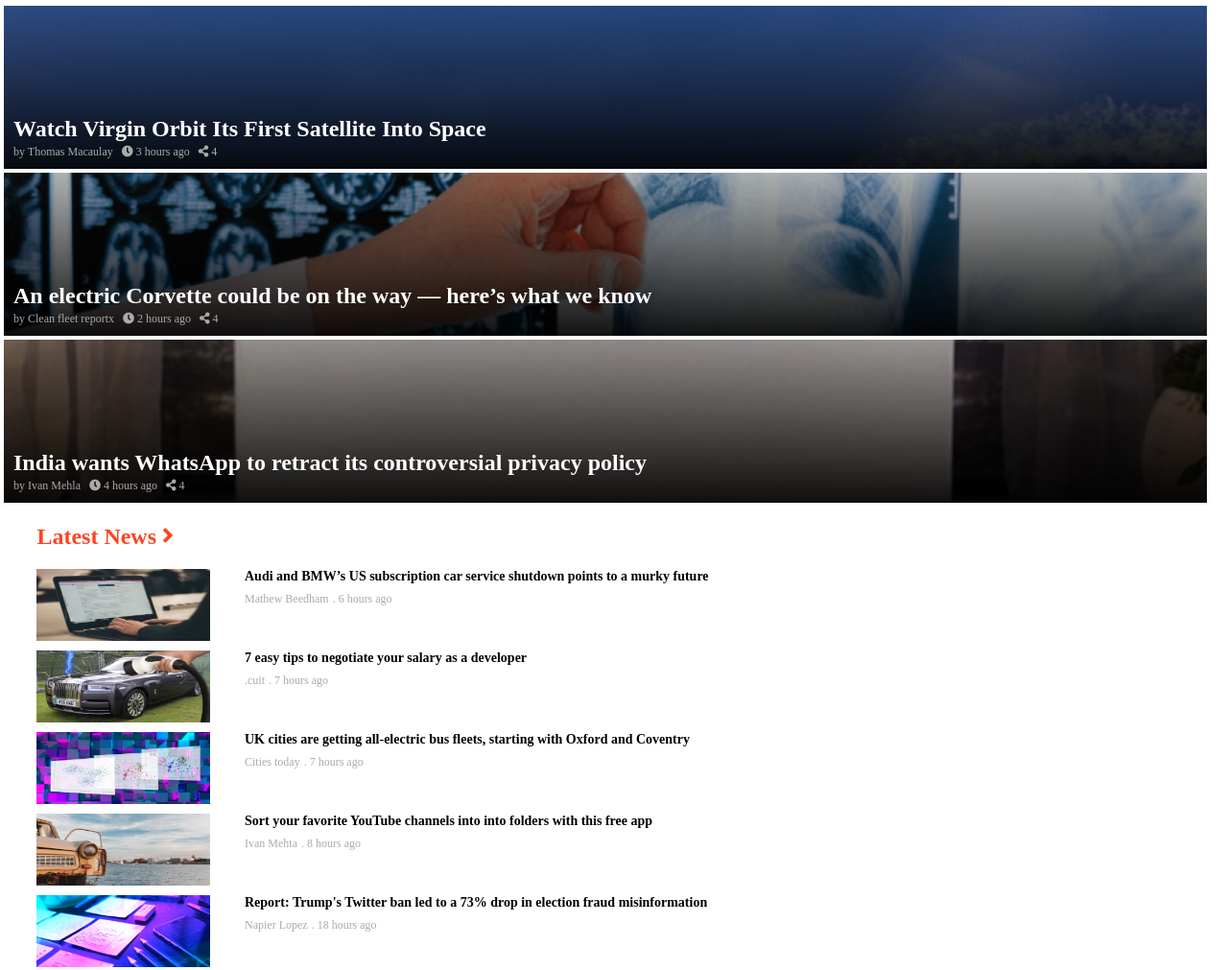
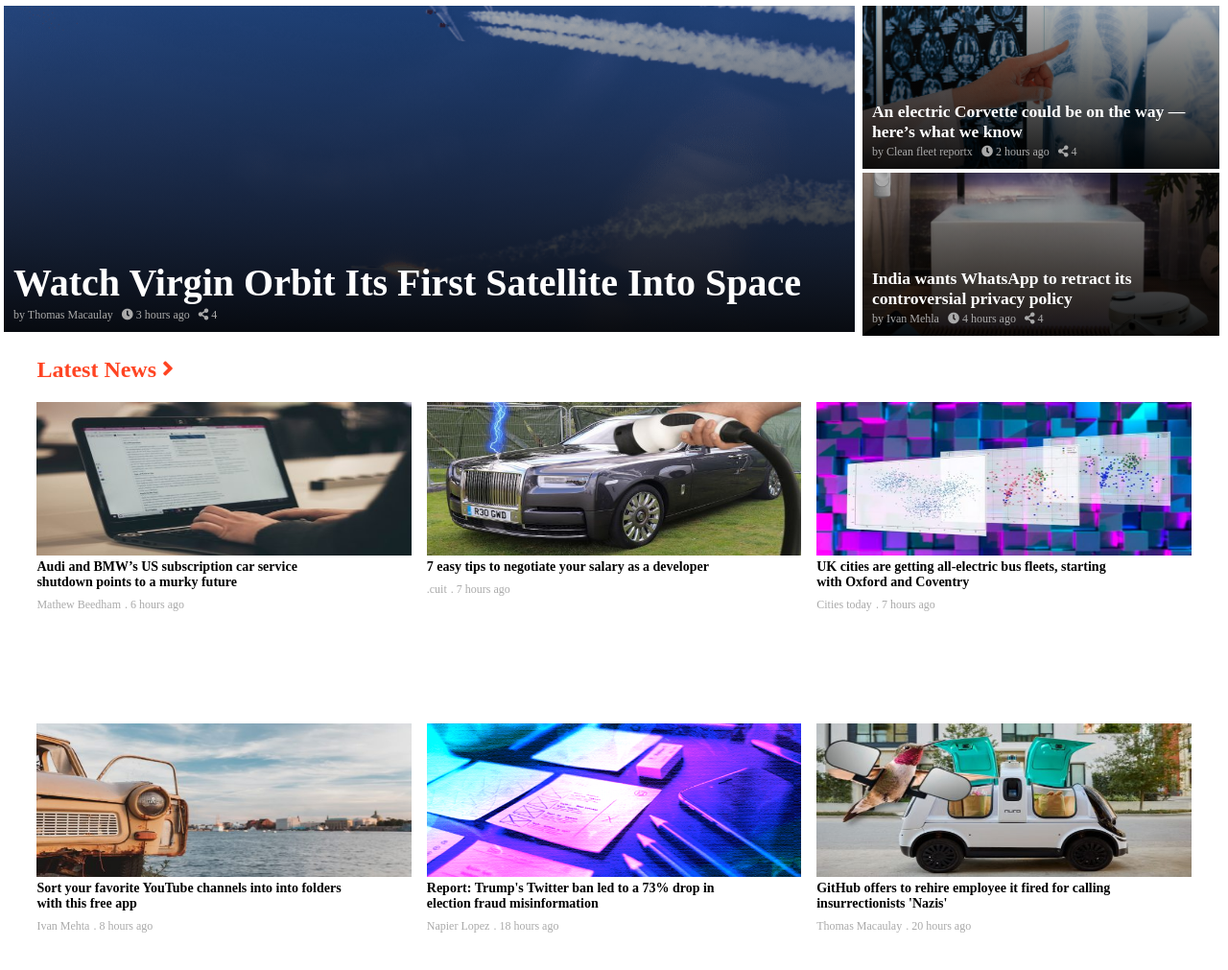
Before and after one commit to Moreneecoder/keji-miguel-responsive-web-design, a plain HTML site: page index.html in a window 1280 px wide. Shown: the part 126-1137 px from the top of the page at 96% size. Drawn offline with Linux system fonts and the light colour scheme.

Commit message:
Add medium screen style to Latest News section

```diff
--- a/assets/css/style.css
+++ b/assets/css/style.css
@@ -486,6 +486,62 @@
   .white-nav-links {
     margin: 15px;
   }
+
+  .headlines {
+    display: flex;
+    flex-direction: row;
+    padding-right: 5px;
+  }
+
+  .headline-image-1 {
+    width: 70%;
+    height: 340px;
+  }
+
+  .headline-image-1 .headline-item-text h1 {
+    font-size: 2.5em;
+  }
+
+  .mini-headlines {
+    display: flex;
+    flex-direction: column;
+    width: 30%;
+  }
+
+  .mini-headlines section {
+    padding-right: 10px;
+  }
+
+  .mini-headlines .headline-item .headline-item-text h1 {
+    font-size: 1.1em;
+  }
+
+  .latest-news-grid {
+    display: grid;
+    grid-template-columns: repeat(3, 1fr);
+    grid-gap: 1em;
+    grid-template-rows: repeat(3, 1fr);
+  }
+
+  .latest-news-item {
+    display: block;
+    margin-bottom: 0;
+    height: 100%;
+    align-items: stretch;
+  }
+
+  .latest-news-item img {
+    width: 100%;
+    height: 50%;
+  }
+
+  .news-title {
+    display: block;
+  }
+
+
+
+
 }
 
 @media only screen and (min-width: 1024px) {
--- a/index.html
+++ b/index.html
@@ -80,9 +80,11 @@
         </section>
       </section>
 
+      <section class="mini-headlines">
+
         <section class="headline-item headline-image-2">
           <section class="headline-item-text">
-          <h1>An electric Corvette could be on the way — here’s what we know</h1>
+            <h1 class="mini-headline-h1">An electric Corvette could be on the way — here’s what we know</h1>
             <span>
               <small class="art-author-link">by <a href="">Clean fleet reportx</a> &nbsp; <i class="fas fa-clock"></i> 2 hours ago &nbsp; <i class="fas fa-share-alt"></i> 4</small>
             </span>
@@ -91,7 +93,7 @@
 
         <section class="headline-item headline-image-3">
           <section class="headline-item-text">
-          <h1>India wants WhatsApp to retract its controversial privacy policy</h1>
+            <h1 class="mini-headline-h1">India wants WhatsApp to retract its controversial privacy policy</h1>
             <span>
               <small class="art-author-link">by <a href="">Ivan Mehla</a> &nbsp; <i class="fas fa-clock"></i> 4 hours ago &nbsp; <i class="fas fa-share-alt"></i> 4</small>
             </span>
@@ -100,8 +102,12 @@
 
       </section>
 
+    </section>
+
     <section class="latest-news">
       <h2>Latest News <i class="fas fa-angle-right"></i></h2>
+      <section class="latest-news-grid">
+
 
         <section class="latest-news-item">
           <img src="assets/images/latest-news-1.jpg" alt="News item image">
@@ -198,7 +204,7 @@
 
           </section>
         </section>
-
+      </section>
     </section>
 
     <section class="funding">
```
Also changed, not shown: 1 other file. Lines whose indentation alone changed are shown as unchanged.
